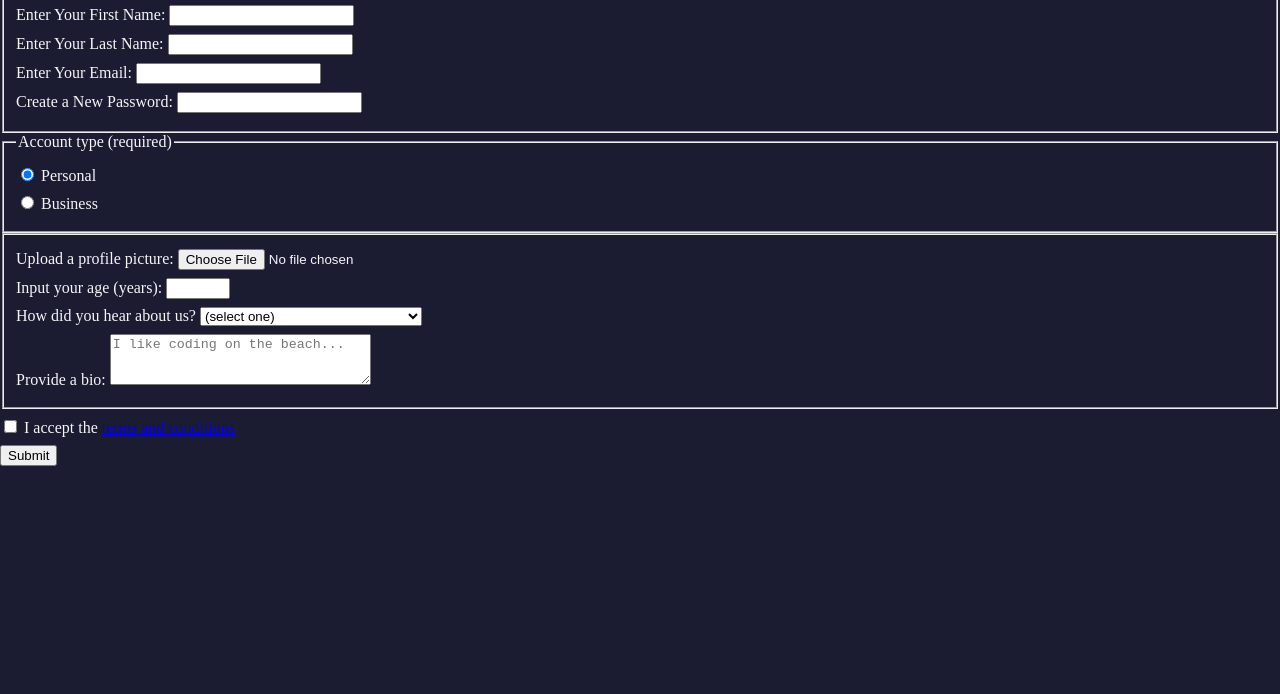
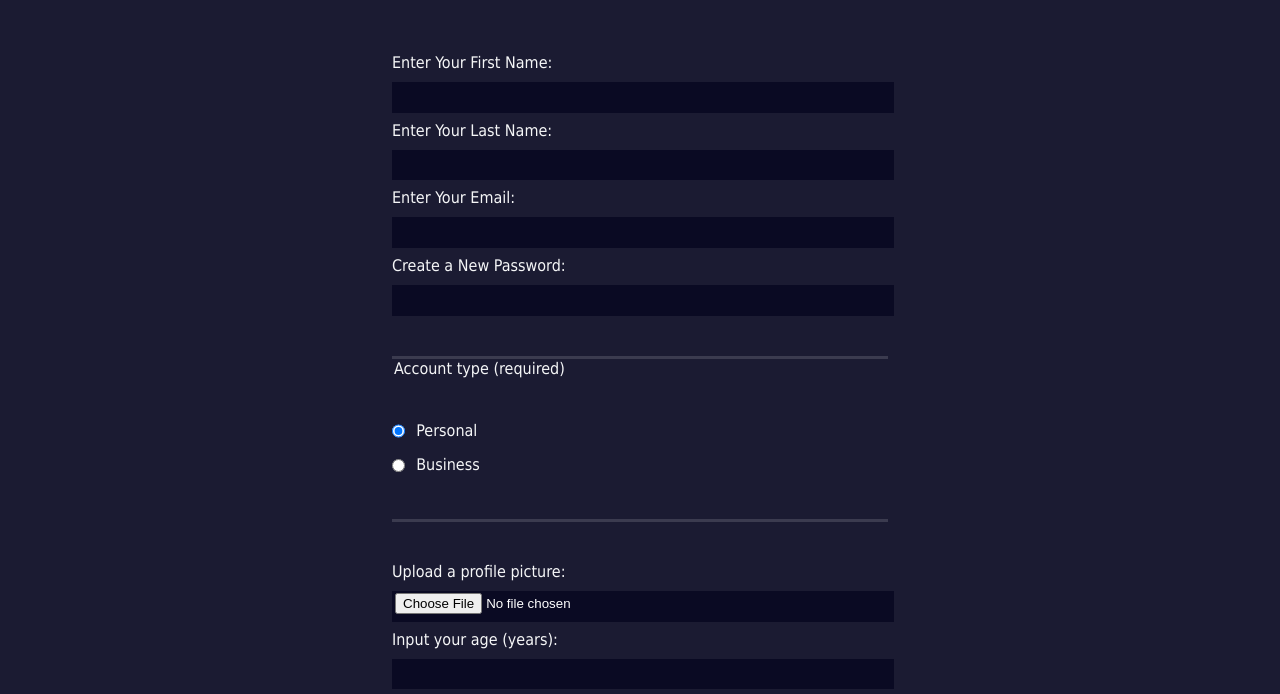
Before and after one commit to wiliamdcamargo/registration-form, a plain HTML site: page index.html in a window 1280 px wide. Shown: the part 124-818 px from the top of the page. Drawn offline with Linux system fonts and the light colour scheme.

Commit message:
Registration Form is done with CSS

```diff
--- a/css/styles.css
+++ b/css/styles.css
@@ -4,9 +4,71 @@ body {
     margin: 0;
     background-color: #1B1B32;
     color: #F5F6F7;
+    font-family: Tahoma;
+    font-size: 16px;
 }
 
 label {
     display: block;
     margin: 0.5rem 0;
 }
+
+h1, p {
+    margin: 1em auto;
+    text-align: center;
+}
+
+form {
+    margin: 0 auto;
+    max-width: 500px;
+    min-width: 300px;
+    width: 60vw;
+    padding: 0 0 2em 0;
+}
+
+fieldset {
+    border: 0;
+    padding: 2rem 0;
+    border-bottom: 3px solid #3B3B4F;
+}
+
+fieldset:last-of-type {
+    border-bottom: none;
+}
+
+input, textarea, select {
+    width: 100%;
+    margin: 10px 0 0 0;
+    min-height: 2em;
+}
+
+.inline {
+    width: unset;
+    margin: 0 0.5em 0 0;
+    vertical-align: middle;
+}
+
+input, textarea {
+    background-color: #0A0A23;
+    border: 1px solid #0A0A23;
+    color: #FFFFFF;
+}
+
+input[type="submit"] {
+    display: block;
+    width: 60%;
+    margin: 1em auto;
+    height: 2em;
+    font-size: 1.1rem;
+    background-color: #3B3B4F;
+    border-color: white;
+    min-width: 300px;
+}
+
+input[type="file"] {
+    padding: 1px 2px;
+}
+
+a {
+    color: #DFDFE2;
+}
--- a/index.html
+++ b/index.html
@@ -17,8 +17,8 @@
             </fieldset>
             <fieldset>
                 <legend>Account type (required)</legend>
-                <label for="personal-account"><input id="personal-account" type="radio" name="account-type" checked> Personal</label>
-                <label for="business-account"><input id="business-account" type="radio" name="account-type"> Business</label>
+                <label for="personal-account"><input class="inline" id="personal-account" type="radio" name="account-type" checked> Personal</label>
+                <label for="business-account"><input class="inline" id="business-account" type="radio" name="account-type"> Business</label>
             </fieldset>
             <fieldset>
                 <label for="profile-picture">Upload a profile picture: <input name="profile-picture" id="profile-picture" type="file"></label>
@@ -32,7 +32,7 @@
                 </select>
                 <label for="bio">Provide a bio: <textarea name="bio" id="bio" cols="30" rows="3" placeholder="I like coding on the beach..."></textarea></label>
             </fieldset>
-            <label for="terms-and-conditions"><input name="terms-and-conditions" id="terms-and-conditions" type="checkbox" required> I accept the <a href="https://www.freecodecamp.org/news/terms-of-service/">terms and conditions</a></label>
+            <label for="terms-and-conditions"><input class="inline" name="terms-and-conditions" id="terms-and-conditions" type="checkbox" required> I accept the <a href="https://www.freecodecamp.org/news/terms-of-service/" target="_blank">terms and conditions</a></label>
             <input type="submit" value="Submit">
         </form>
     </body>
```
